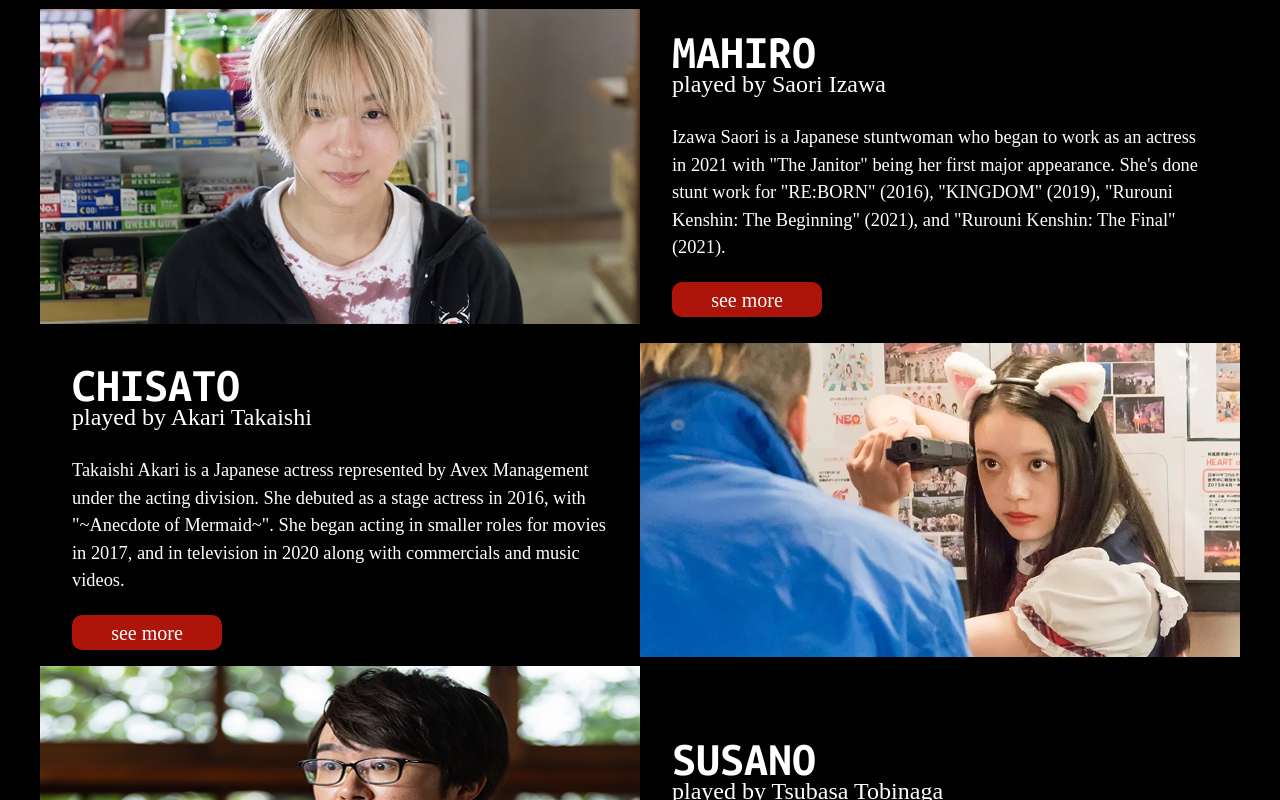
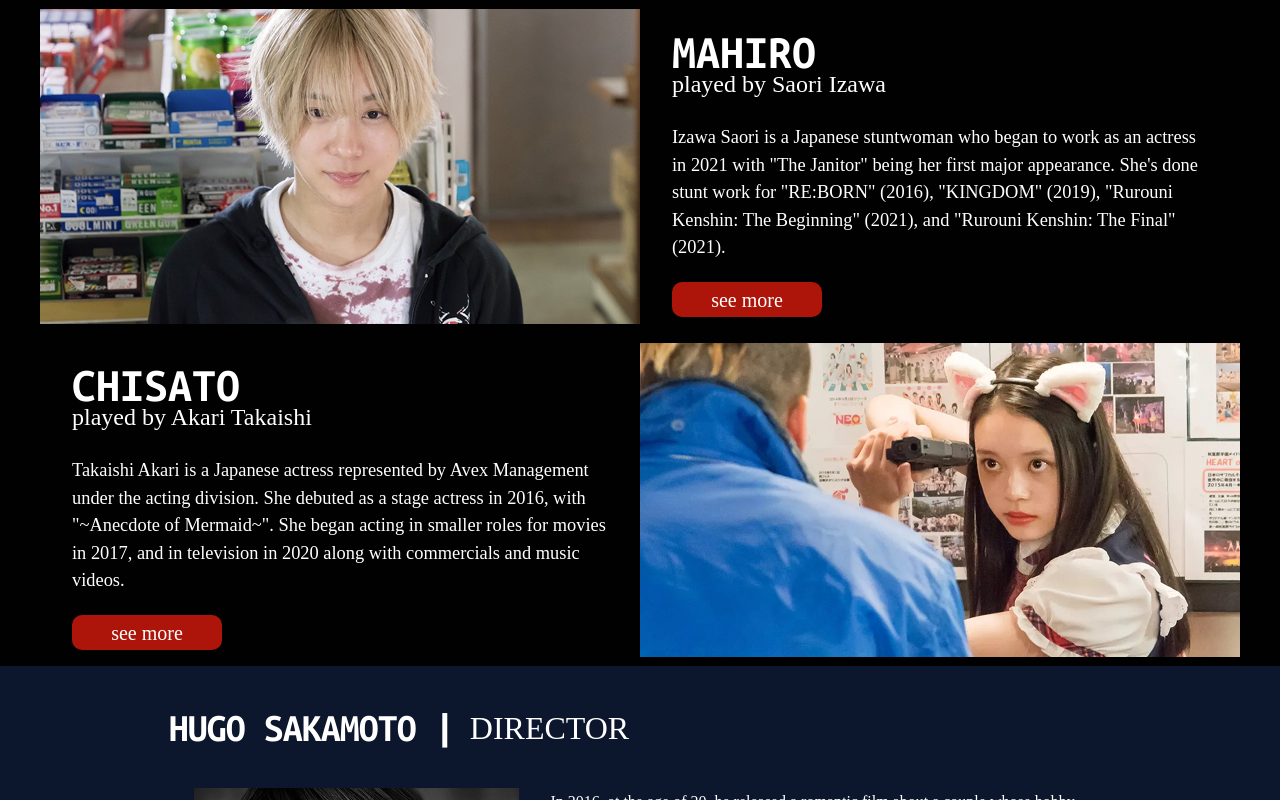
Before and after one commit to strwbrry05/babyAssassinsShowcase, a React (Vite) app: page / in a window 1280 px wide. Shown: the top 800 px of the page. Built offline with nearby package versions, Linux system fonts and the light colour scheme; a web font is replaced by a local one.

Commit message:
home page fixes

```diff
--- a/src/App.jsx
+++ b/src/App.jsx
@@ -14,20 +14,20 @@ import mahiroBA3 from "./assets/cast/mahiroBA3.png";
 import chisato from "./assets/cast/chisatoBA1.png";
 import chisatoBA2 from "./assets/cast/chisatoBA2.png";
 import chisatoBA3 from "./assets/cast/chisatoBA3.png";
-import susano from "./assets/cast/susano.png";
-import tasaka from "./assets/cast/tasaka.png";
+// import susano from "./assets/cast/susano.png";
+// import tasaka from "./assets/cast/tasaka.png";
 
-import himari from "./assets/cast/himari.png";
-import ippei from "./assets/cast/ippei.png";
-import kazuki from "./assets/cast/kazuki.png";
+// import himari from "./assets/cast/himari.png";
+// import ippei from "./assets/cast/ippei.png";
+// import kazuki from "./assets/cast/kazuki.png";
 
-import makoto from "./assets/cast/makoto.png";
-import miyauchi from "./assets/cast/miyauchi.png";
-import yuri from "./assets/cast/yuri.png";
+// import makoto from "./assets/cast/makoto.png";
+// import miyauchi from "./assets/cast/miyauchi.png";
+// import yuri from "./assets/cast/yuri.png";
 
-import kaede from "./assets/cast/kaede.png";
-import riku from "./assets/cast/riku.png";
-import iruka from "./assets/cast/iruka.png";
+// import kaede from "./assets/cast/kaede.png";
+// import riku from "./assets/cast/riku.png";
+// import iruka from "./assets/cast/iruka.png";
 
 import { useState } from "react";
 
@@ -94,7 +94,7 @@ function App() {
         showSocials={false}
         display={["movie1", "movie2", "movie3"]}
       />
-      <CastCard
+      {/* <CastCard
         flexDirection={"lg:flex-row"}
         justifyIMG={"lg:justify-end"}
         src={[susano, susano, susano]}
@@ -226,7 +226,7 @@ function App() {
         selection={selection}
         showSocials={true}
         display={["", "", "movie3"]}
-      />
+      /> */}
       <Director />
       <ManualSwitch selection={selection} toggleSelection={toggleSelection} />
       {/* <WatchNow
```
